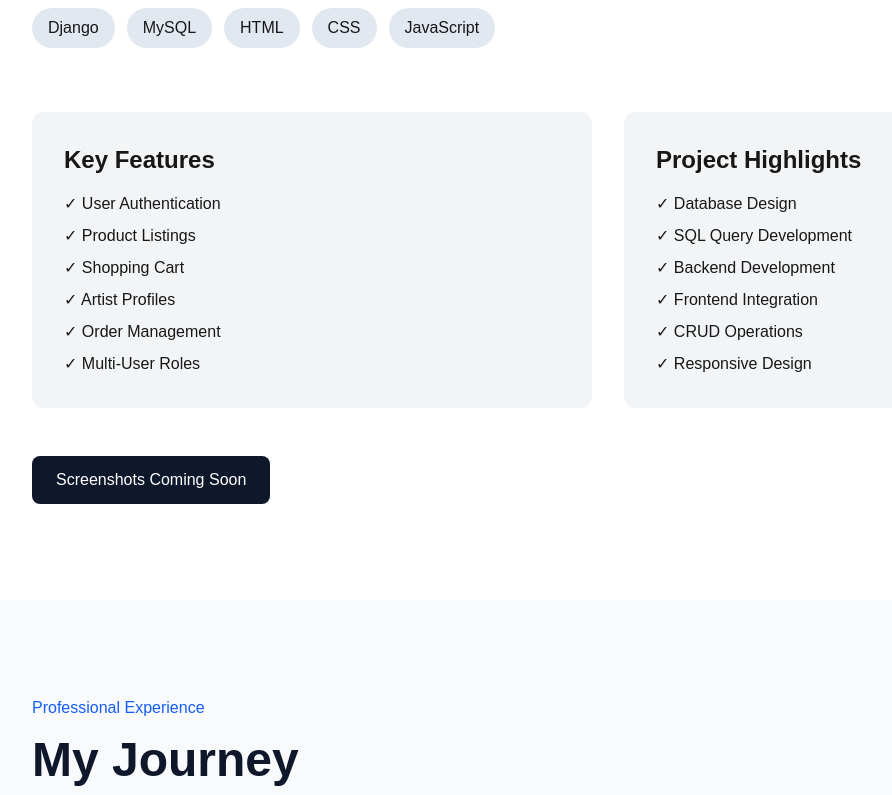
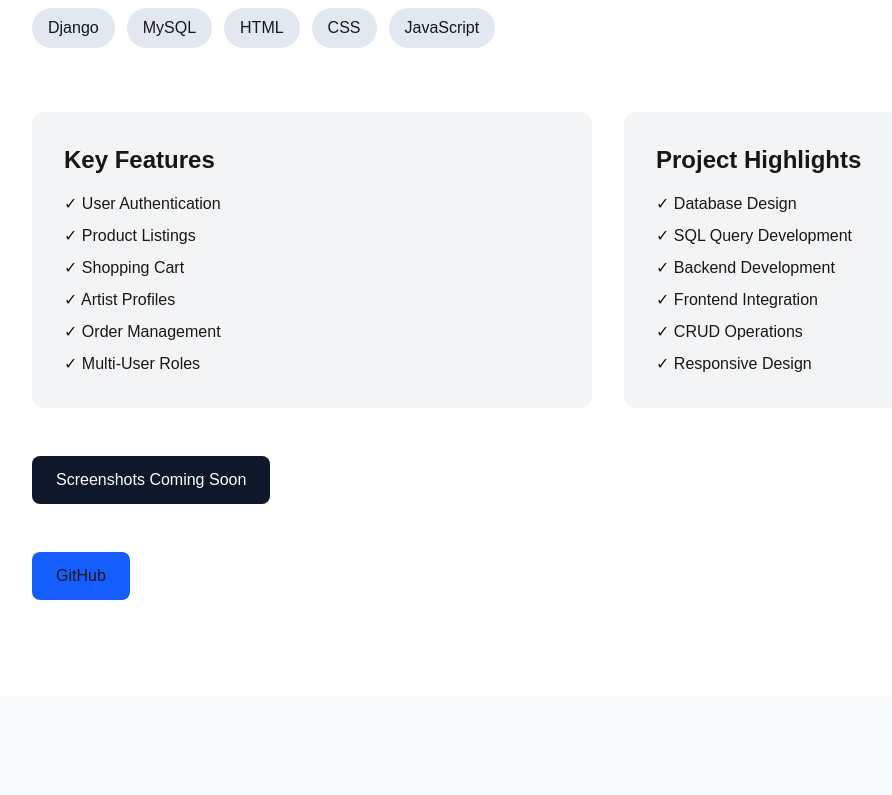
Before and after one commit to Preeti-Kuldeep/preeti-portfolio, a Next.js app: page / in a window 1280 px wide. Shown: the part 3118-3913 px from the top of the page, without its empty margins (32-924 px from the left). Built offline with nearby package versions, Linux system fonts and the light colour scheme.

Commit message:
Added project case study page

```diff
--- a/app/page.tsx
+++ b/app/page.tsx
@@ -291,7 +291,7 @@ className="py-24 px-10 bg-slate-900 text-white"
     {/* Buttons */}
     <div className="mt-12 flex gap-4">
       <a
-        href="https://github.com/Preeti-Kuldeep"
+        href="https://github.com/Preeti-Kuldeep/Customer-Churn-Analysis-Retention-System"
         target="_blank"
         rel="noopener noreferrer"
         className="bg-blue-600 px-6 py-3 rounded-lg font-medium hover:bg-blue-700"
@@ -299,9 +299,14 @@ className="py-24 px-10 bg-slate-900 text-white"
         GitHub
       </a>
 
-      <button className="border border-white px-6 py-3 rounded-lg">
+      <a
+      href="https://github.com/Preeti-Kuldeep/Customer-Churn-Analysis-Retention-System/tree/main/Documentation"
+      target="_blank"
+      rel="noopener noreferrer"
+      className="border border-white px-6 py-3 rounded-lg "
+      >
         Documentation
-      </button>
+      </a>
     </div>
   </div>
 </section>
@@ -384,6 +389,18 @@ className="py-24 px-10 bg-slate-900 text-white"
       <button className="bg-slate-900 text-white px-6 py-3 rounded-lg">
         Screenshots Coming Soon
       </button>
+    </div>
+
+    {/* Buttons */}
+    <div className="mt-12 flex gap-4">
+      <a
+        href="https://github.com/Preeti-Kuldeep/ART-HUB"
+        target="_blank"
+        rel="noopener noreferrer"
+        className="bg-blue-600 px-6 py-3 rounded-lg font-medium hover:bg-blue-700"
+      >
+        GitHub
+      </a>
     </div>
 
   </div>
```
